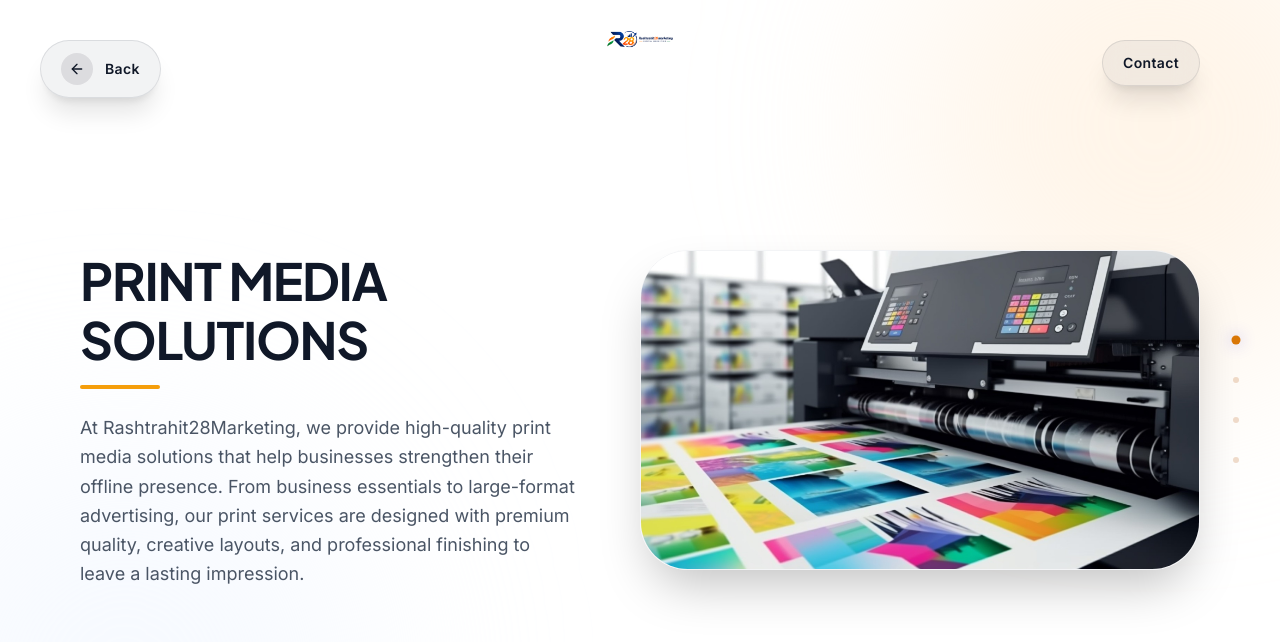
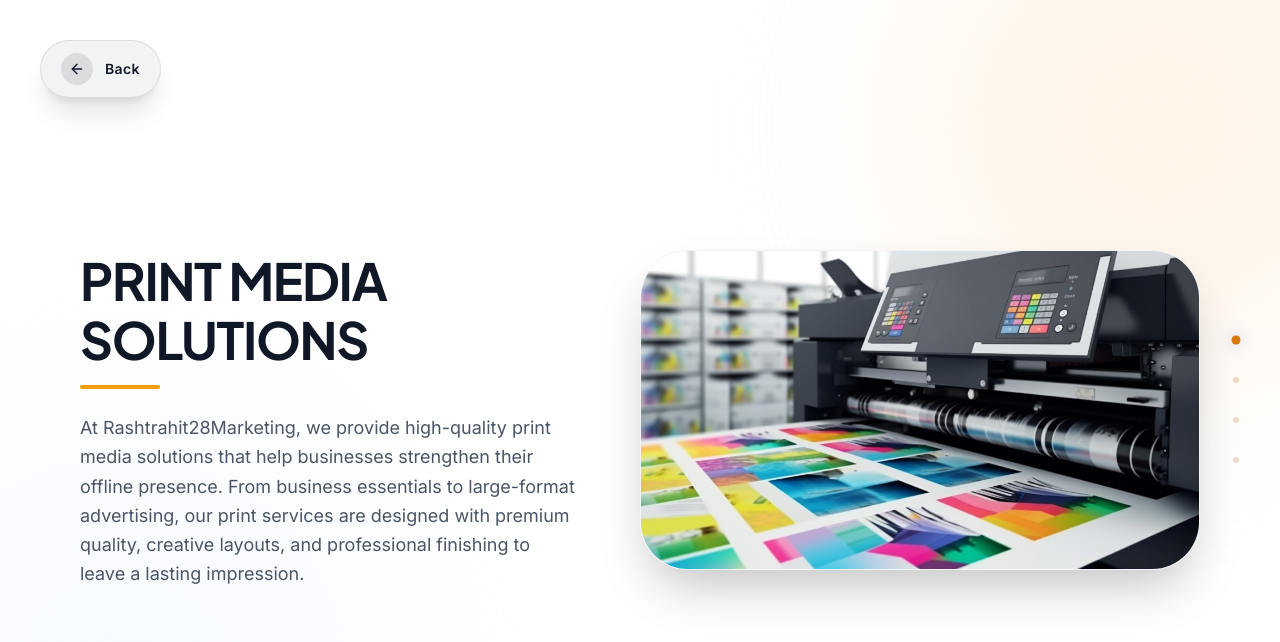
Before and after one commit to khrishChauhan/Rashtrahit28Marketing, a React (Vite) app: page /services/print-media in a window 1280 px wide. Shown: the top 642 px of the page. Built offline with nearby package versions, Linux system fonts and the light colour scheme.

Commit message:
UI tweak: remove pseudo-navbar (logo + contact) from service pages, keep floating back button

```diff
--- a/src/components/layout/PoliticalCampaignPage.tsx
+++ b/src/components/layout/PoliticalCampaignPage.tsx
@@ -192,13 +192,13 @@ export function PoliticalCampaignPage() {
       {/* Back Button */}
       <button
         onClick={handleBack}
-        className={`absolute top-6 left-6 md:top-10 md:left-10 z-[100] flex items-center gap-3 px-5 py-3 rounded-full backdrop-blur-md border shadow-xl transition-all duration-300 hover:scale-105 ${buttonClasses}`}
+        className={`absolute top-4 left-4 sm:top-6 sm:left-6 md:top-10 md:left-10 z-[100] flex items-center gap-2 sm:gap-3 px-3 sm:px-5 py-2 sm:py-3 rounded-full backdrop-blur-md border shadow-xl transition-all duration-300 hover:scale-105 min-h-[40px] sm:min-h-[44px] ${buttonClasses}`}
         aria-label="Go Back"
       >
-        <div className={`flex items-center justify-center rounded-full h-8 w-8 ${buttonIconClasses}`}>
-          <ArrowLeft className="h-4 w-4" />
+        <div className={`flex items-center justify-center rounded-full h-6 w-6 sm:h-8 sm:w-8 ${buttonIconClasses}`}>
+          <ArrowLeft className="h-3.5 w-3.5 sm:h-4 sm:w-4" />
         </div>
-        <span className="font-semibold text-sm tracking-wide">Back</span>
+        <span className="font-semibold text-xs sm:text-sm tracking-wide">Back</span>
       </button>
 
       {/* Right Progress Indicator */}
--- a/src/components/layout/PrintMediaPage.tsx
+++ b/src/components/layout/PrintMediaPage.tsx
@@ -186,23 +186,6 @@ export function PrintMediaPage() {
         <span className="font-semibold text-xs sm:text-sm tracking-wide">Back</span>
       </button>
 
-      {/* Contact Button */}
-      <Link
-        to="/contact"
-        className={`absolute top-4 right-12 sm:top-6 sm:right-16 md:top-10 md:right-20 z-[100] flex items-center gap-2 px-3 sm:px-5 py-2 sm:py-3 rounded-full backdrop-blur-md border shadow-xl transition-all duration-300 hover:scale-105 min-h-[40px] sm:min-h-[44px] ${buttonClasses}`}
-        aria-label="Contact Us"
-      >
-        <span className="font-semibold text-xs sm:text-sm tracking-wide">Contact</span>
-      </Link>
-
-      {/* Logo */}
-      <Link to="/" className="absolute top-4 left-1/2 -translate-x-1/2 z-[100]">
-        <img
-          src="/images/logo/rlogo.png"
-          alt="Rashtrahit28Marketing"
-          className="h-8 sm:h-10 md:h-12 w-auto object-contain max-w-[140px] sm:max-w-[180px]"
-        />
-      </Link>
 
       {/* Right Progress Indicators */}
       <div className="absolute right-4 md:right-8 top-1/2 -translate-y-1/2 z-50 flex flex-col gap-4">
--- a/src/components/layout/ServiceDetail.tsx
+++ b/src/components/layout/ServiceDetail.tsx
@@ -320,23 +320,6 @@ export function ServiceDetail() {
         <span className="font-semibold text-xs sm:text-sm tracking-wide">Back</span>
       </button>
 
-      {/* Contact Button */}
-      <Link
-        to="/contact"
-        className={`absolute top-4 right-12 sm:top-6 sm:right-16 md:top-10 md:right-20 z-[100] flex items-center gap-2 px-3 sm:px-5 py-2 sm:py-3 rounded-full backdrop-blur-md border shadow-xl transition-all duration-300 hover:scale-105 min-h-[40px] sm:min-h-[44px] ${buttonClasses}`}
-        aria-label="Contact Us"
-      >
-        <span className="font-semibold text-xs sm:text-sm tracking-wide">Contact</span>
-      </Link>
-
-      {/* Logo */}
-      <Link to="/" className="absolute top-4 left-1/2 -translate-x-1/2 z-[100]">
-        <img
-          src="/images/logo/rlogo.png"
-          alt="Rashtrahit28Marketing"
-          className="h-8 sm:h-10 md:h-12 w-auto object-contain max-w-[140px] sm:max-w-[180px]"
-        />
-      </Link>
 
       {/* Right Progress Indicators */}
       <div className="absolute right-4 md:right-8 top-1/2 -translate-y-1/2 z-50 flex flex-col gap-4">
```
